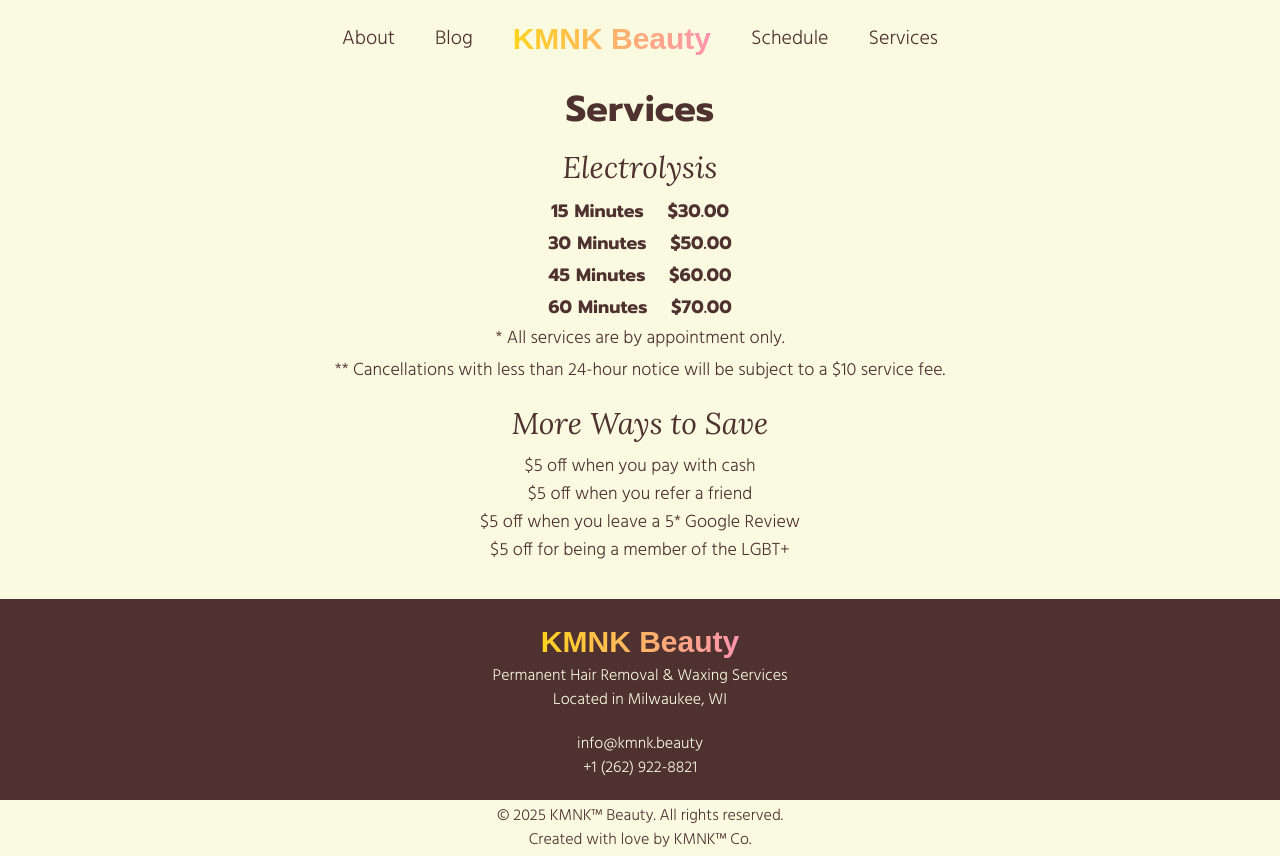
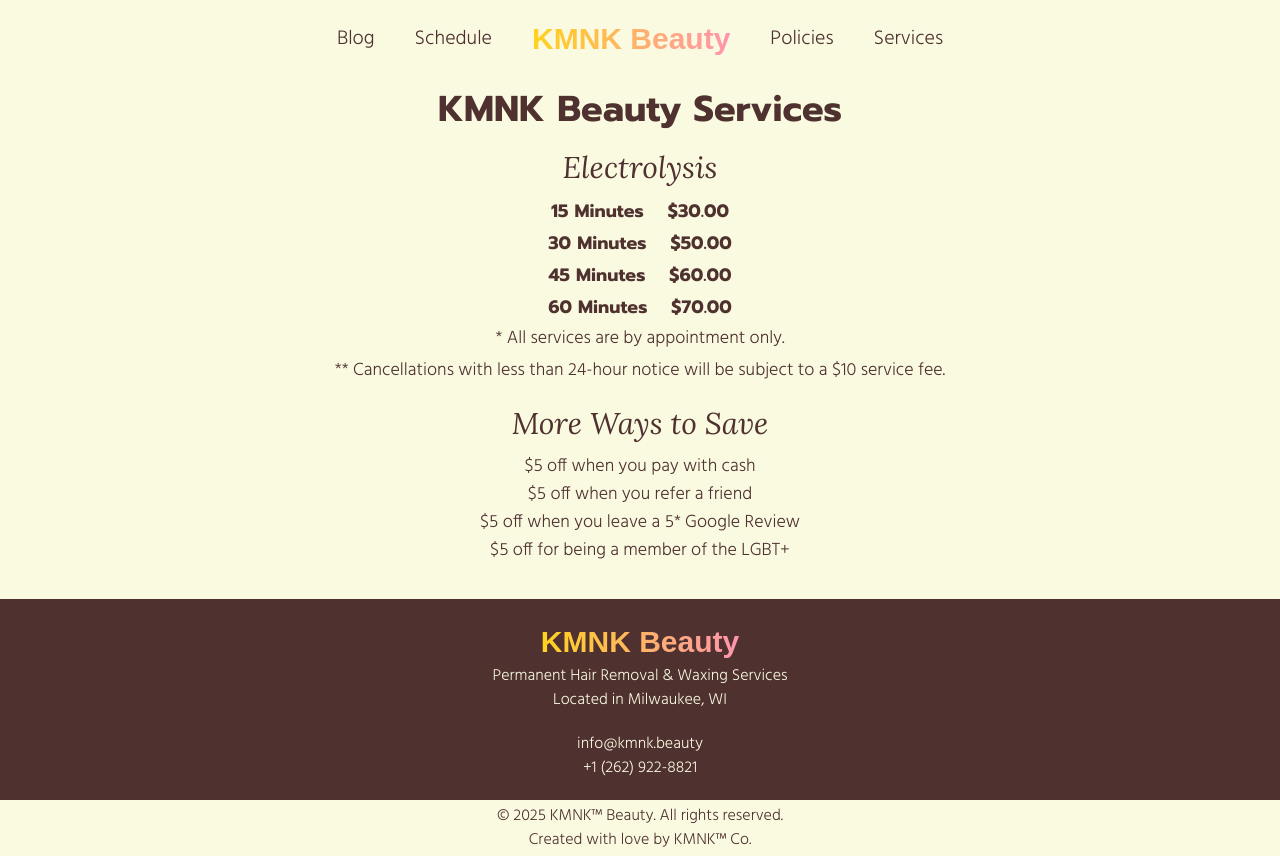
Before and after one commit to kmnk-co/kmnk-beauty, a Next.js app: page /services in a window 1280 px wide. Built offline with nearby package versions, Linux system fonts and the light colour scheme; a web font is replaced by a local one.

Commit message:
Added policies

```diff
--- a/app/blog/page.tsx
+++ b/app/blog/page.tsx
@@ -8,6 +8,9 @@ const Page = async () => {
 
   return (
     <div className="mt-5 mb-10 cmp-container">
+      <div className="mt-3 mb-5 text-4xl text-center prompt">
+        KMNK Beauty Blog
+      </div>
       <div className="my-5 text-3xl lora-normal-oblique">Featured Posts</div>
       <div className="grid md:grid-cols-2 gap-4">
         {FeaturedPosts.length > 0 ? (
--- a/app/layout/header.tsx
+++ b/app/layout/header.tsx
@@ -1,9 +1,9 @@
 import Link from "next/link";
 
 const Links = [
-  { Text: "About", Url: "/about" },
   { Text: "Blog", Url: "/blog" },
   { Text: "Schedule", Url: "https://cal.com/kmnk-beauty" },
+  { Text: "Policies", Url: "/policies" },
   { Text: "Services", Url: "/services" },
 ];
 
--- /dev/null
+++ b/app/policies/page.tsx
@@ -0,0 +1,25 @@
+import Markdown from "react-markdown";
+import remarkGfm from "remark-gfm";
+import remarkEmoji from "remark-emoji";
+import { ReadFile } from "../blog/helpers/file";
+
+export const GetMarkdown = async (): Promise<string> => {
+  const Content = await ReadFile(process.cwd() + "/app/policies/content.mdown");
+  return Content ?? "";
+};
+
+const Policies = async () => {
+  return (
+    <div className="cmp-container my-5">
+      <div className="mt-5">
+        <div className="cmp-markdown">
+          <Markdown remarkPlugins={[remarkEmoji, remarkGfm]}>
+            {(await GetMarkdown())}
+          </Markdown>
+        </div>
+      </div>
+    </div>
+  );
+};
+
+export default Policies;
--- a/app/services/page.tsx
+++ b/app/services/page.tsx
@@ -13,7 +13,7 @@ const Page = () => {
 
   return (
     <div className="cmp-container">
-      <div className="mt-3 mb-5 text-4xl text-center prompt">Services</div>
+      <div className="mt-3 mb-5 text-4xl text-center prompt">KMNK Beauty Services</div>
       <div className="my-5">
         <div className="my-3 text-3xl text-center lora-normal-oblique">
           Electrolysis
```
Also changed, not shown: 1 other file (tests, documents, lock files or other folders).
